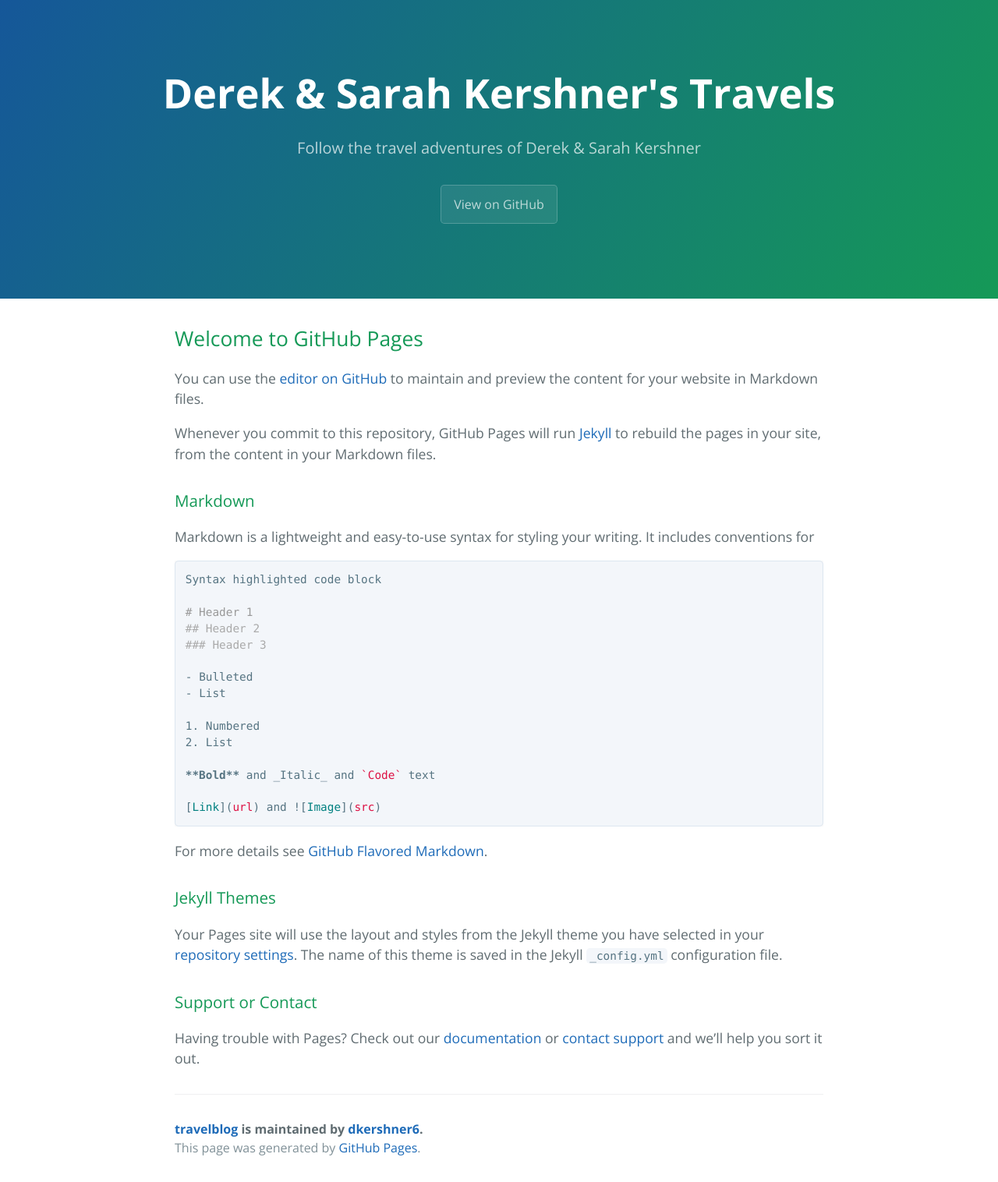
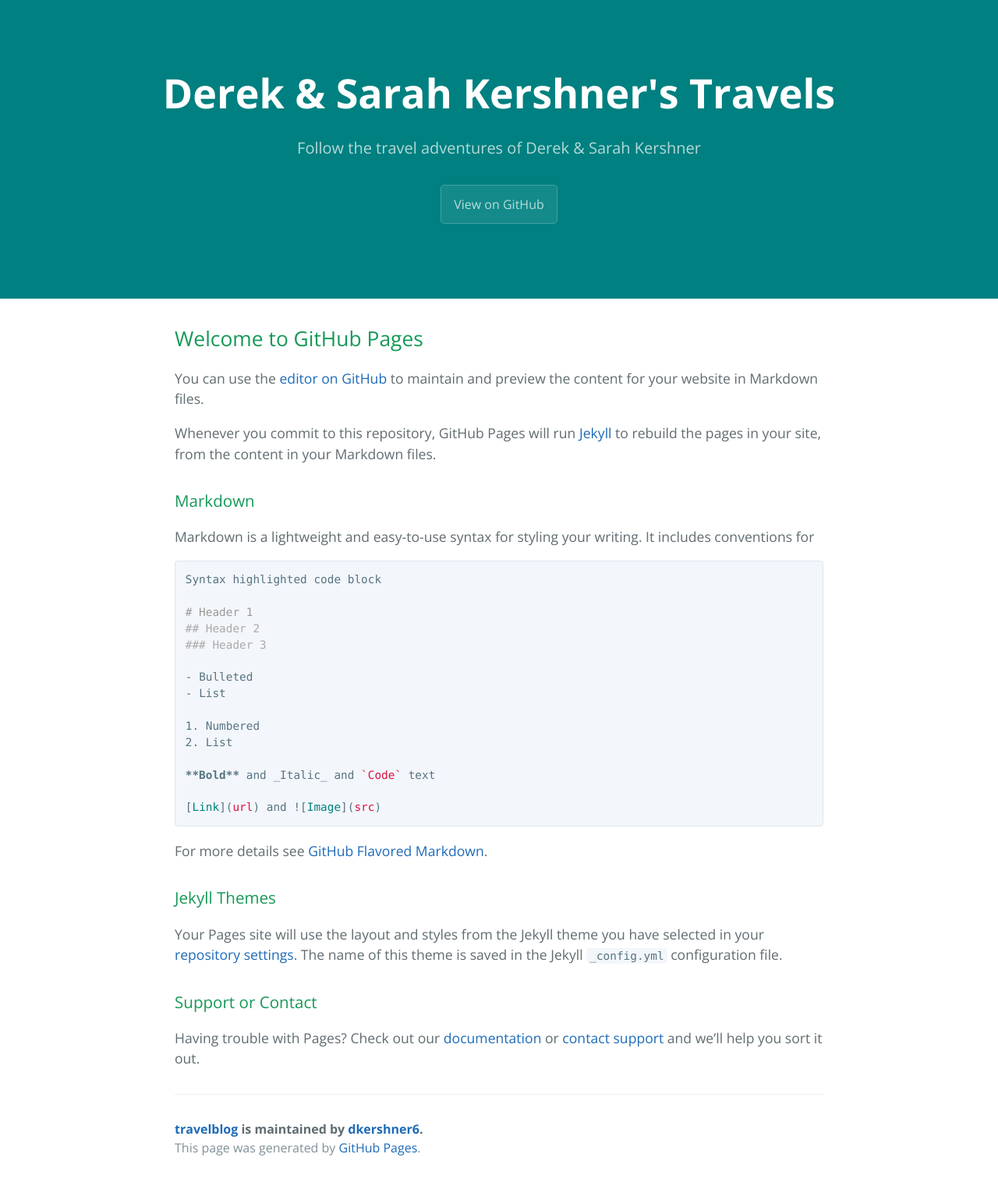
Before and after one commit to dkershner6/travelblog, a Jekyll site: the page built from README.md, in a window 1280 px wide. Shown: the whole page at 78% size. Built offline with Jekyll 4.4.1, drawn with Linux system fonts in a browser that asks for light colours; our own code applies the rules of GitHub Pages for plain Markdown files.

Commit message:
Update variables.scss

```diff
--- a/_sass/variables.scss
+++ b/_sass/variables.scss
@@ -4,8 +4,8 @@
 
 // Headers
 $header-heading-color: #fff !default;
-$header-bg-color: #159957 !default;
-$header-bg-color-secondary: #155799 !default;
+$header-bg-color: #008080 !default;
+$header-bg-color-secondary: #008080 !default;
 
 // Text
 $section-headings-color: #159957 !default;
```
